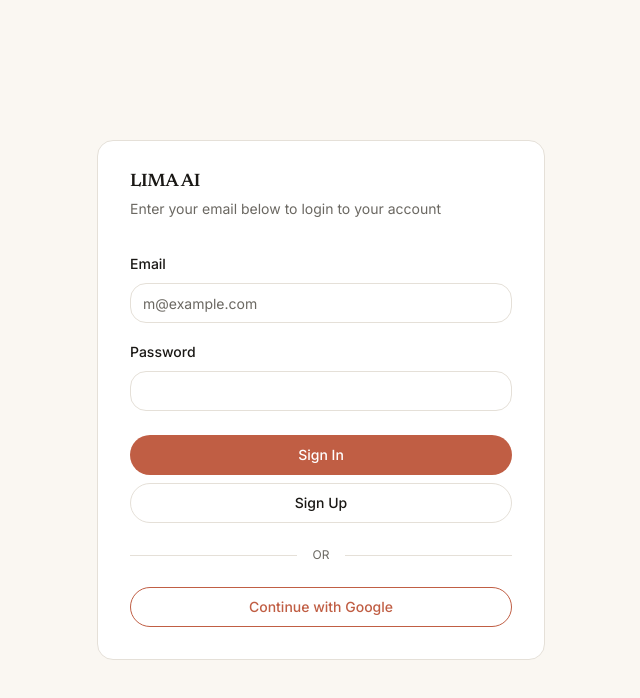
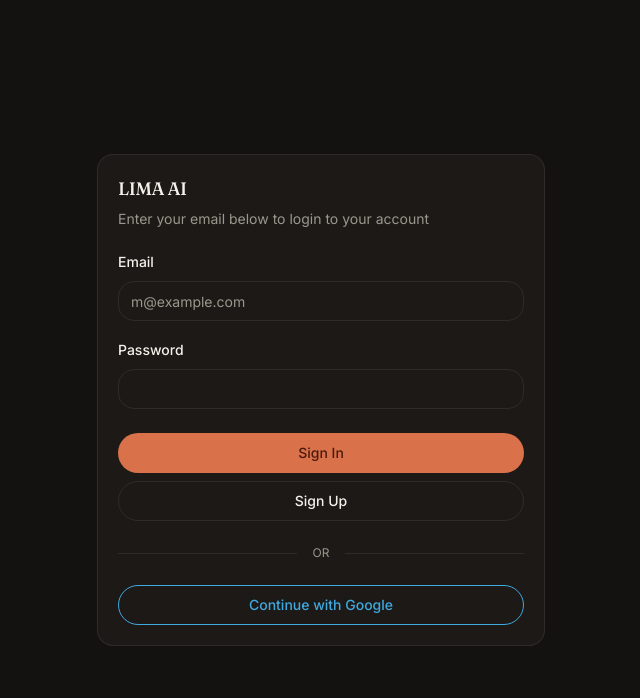
Before and after one commit to jamalics50/lima-ai-clone, a Next.js app: page /login in a window 1280 px wide. Shown: the top 698 px of the page, without its empty margins (319-959 px from the left). Built offline with nearby package versions, Linux system fonts and the light colour scheme; no server answers.

Commit message:
Update UI components and styling

```diff
--- a/src/app/globals.css
+++ b/src/app/globals.css
@@ -4,34 +4,27 @@
 
 @layer base {
   :root {
-    --background: #FAF7F2; /* warm cream/off-white */
-    --foreground: #1A1815; /* near-black text */
-    --card: #FFFFFF;
-    --card-foreground: #1A1815;
-    --border: #E5E0D8;
-    --muted: #F0EDE6;
-    --muted-foreground: #6B6862;
-  }
-
-  @media (prefers-color-scheme: dark) {
-    :root {
-      --background: #1A1815;
-      --foreground: #FAF7F2;
-      --card: #23211D;
-      --card-foreground: #FAF7F2;
-      --border: #3A3630;
-      --muted: #2A2722;
-      --muted-foreground: #A19D95;
-    }
+    --background: #141210;
+    --foreground: #F5F1EA;
+    --card: #1C1917;
+    --card-foreground: #F5F1EA;
+    --border: rgba(255, 255, 255, 0.08);
+    --muted: rgba(255, 255, 255, 0.05);
+    --muted-foreground: #9C978C;
   }
 
   * {
-    @apply border-border;
+    border-color: var(--border);
   }
   body {
-    @apply bg-background text-foreground antialiased;
+    background-color: var(--background);
+    color: var(--foreground);
+    font-family: var(--font-inter), sans-serif;
+    -webkit-font-smoothing: antialiased;
   }
   h1, h2, h3, h4, h5, h6 {
-    @apply font-serif tracking-tight;
+    font-family: var(--font-fraunces), serif;
+    font-weight: 500;
+    letter-spacing: -0.02em;
   }
 }
--- a/src/app/layout.tsx
+++ b/src/app/layout.tsx
@@ -1,11 +1,12 @@
 import type { Metadata } from "next";
-import { Inter, Newsreader } from "next/font/google";
+import { Inter, Fraunces } from "next/font/google";
 import "./globals.css";
 
 const inter = Inter({ subsets: ["latin"], variable: "--font-inter" });
-const newsreader = Newsreader({
+const fraunces = Fraunces({
   subsets: ["latin"],
-  variable: "--font-newsreader",
+  weight: ["500"],
+  variable: "--font-fraunces",
   adjustFontFallback: false
 });
 
@@ -21,7 +22,7 @@ export default function RootLayout({
 }>) {
   return (
     <html lang="en">
-      <body className={`${inter.variable} ${newsreader.variable} font-sans antialiased`}>
+      <body className={`${inter.variable} ${fraunces.variable} font-sans antialiased bg-[#141210] text-[#F5F1EA]`}>
         {children}
       </body>
     </html>
--- a/src/components/ui/Button.tsx
+++ b/src/components/ui/Button.tsx
@@ -1,7 +1,7 @@
 import React, { ButtonHTMLAttributes } from 'react';
 
 export interface ButtonProps extends ButtonHTMLAttributes<HTMLButtonElement> {
-  variant?: 'primary' | 'secondary' | 'outline' | 'ghost';
+  variant?: 'primary' | 'secondary' | 'tertiary' | 'outline' | 'ghost';
   size?: 'sm' | 'md' | 'lg';
 }
 
@@ -11,13 +11,14 @@ export function Button({
   size = 'md',
   ...props
 }: ButtonProps) {
-  const baseStyles = 'inline-flex items-center justify-center font-medium transition-colors focus-visible:outline-none focus-visible:ring-2 focus-visible:ring-accent disabled:opacity-50 disabled:pointer-events-none ring-offset-background rounded-full';
+  const baseStyles = 'inline-flex items-center justify-center font-sans font-medium transition-colors focus-visible:outline-none focus-visible:ring-2 focus-visible:ring-[#D9714A] disabled:opacity-50 disabled:pointer-events-none rounded-full border shadow-none';
 
   const variants = {
-    primary: 'bg-accent text-accent-foreground hover:bg-accent/90',
-    secondary: 'border border-accent text-accent bg-transparent hover:bg-accent hover:text-accent-foreground',
-    outline: 'border border-border hover:bg-muted text-foreground',
-    ghost: 'hover:bg-muted hover:text-foreground text-muted-foreground',
+    primary: 'bg-[#D9714A] text-[#4A1B0C] border-transparent hover:bg-[#D9714A]/90',
+    secondary: 'border-[#3FA9E0] text-[#3FA9E0] bg-transparent hover:bg-[#3FA9E0]/10',
+    tertiary: 'border-white/16 text-[#F5F1EA] bg-transparent hover:bg-white/10',
+    outline: 'border-white/16 text-[#F5F1EA] bg-transparent hover:bg-white/10',
+    ghost: 'border-transparent text-[#9C978C] hover:text-[#F5F1EA] hover:bg-white/5',
   };
 
   const sizes = {
@@ -26,7 +27,7 @@ export function Button({
     lg: 'h-11 px-10 text-base',
   };
 
-  const classes = `${baseStyles} ${variants[variant]} ${sizes[size]} ${className}`;
+  const classes = `${baseStyles} ${variants[variant] || variants.primary} ${sizes[size]} ${className}`;
 
   return (
     <button className={classes} {...props} />
--- a/src/components/ui/Card.tsx
+++ b/src/components/ui/Card.tsx
@@ -3,28 +3,28 @@ import React from 'react';
 export function Card({ className = '', ...props }: React.HTMLAttributes<HTMLDivElement>) {
   return (
     <div
-      className={`rounded-2xl border border-border bg-card text-card-foreground shadow-none ${className}`}
+      className={`rounded-2xl border border-white/8 bg-[#1C1917] text-[#F5F1EA] shadow-none ${className}`}
       {...props}
     />
   );
 }
 
 export function CardHeader({ className = '', ...props }: React.HTMLAttributes<HTMLDivElement>) {
-  return <div className={`flex flex-col space-y-2 p-8 ${className}`} {...props} />;
+  return <div className={`flex flex-col space-y-1.5 p-5 ${className}`} {...props} />;
 }
 
 export function CardTitle({ className = '', ...props }: React.HTMLAttributes<HTMLHeadingElement>) {
-  return <h3 className={`font-serif text-lg font-semibold leading-none tracking-tight ${className}`} {...props} />;
+  return <h3 className={`font-serif text-lg font-medium tracking-tight text-[#F5F1EA] ${className}`} {...props} />;
 }
 
 export function CardDescription({ className = '', ...props }: React.HTMLAttributes<HTMLParagraphElement>) {
-  return <p className={`text-sm text-muted-foreground ${className}`} {...props} />;
+  return <p className={`text-sm text-[#9C978C] ${className}`} {...props} />;
 }
 
 export function CardContent({ className = '', ...props }: React.HTMLAttributes<HTMLDivElement>) {
-  return <div className={`p-8 pt-0 ${className}`} {...props} />;
+  return <div className={`p-5 pt-0 ${className}`} {...props} />;
 }
 
 export function CardFooter({ className = '', ...props }: React.HTMLAttributes<HTMLDivElement>) {
-  return <div className={`flex items-center p-8 pt-0 ${className}`} {...props} />;
+  return <div className={`flex items-center p-5 pt-0 ${className}`} {...props} />;
 }
--- a/src/components/ui/CircularGauge.tsx
+++ b/src/components/ui/CircularGauge.tsx
@@ -2,6 +2,7 @@ import React from 'react';
 
 interface CircularGaugeProps {
   percentage: number; // 0 to 100
+  variant?: 'coral' | 'sky-blue';
   size?: number;
   strokeWidth?: number;
   className?: string;
@@ -9,6 +10,7 @@ interface CircularGaugeProps {
 
 export function CircularGauge({
   percentage,
+  variant = 'coral',
   size = 120,
   strokeWidth = 8,
   className = ''
@@ -16,6 +18,8 @@ export function CircularGauge({
   const radius = (size - strokeWidth) / 2;
   const circumference = radius * 2 * Math.PI;
   const offset = circumference - (percentage / 100) * circumference;
+
+  const strokeColor = variant === 'coral' ? '#D9714A' : '#3FA9E0';
 
   return (
     <div className={`relative flex items-center justify-center ${className}`} style={{ width: size, height: size }}>
@@ -25,27 +29,27 @@ export function CircularGauge({
           cx={size / 2}
           cy={size / 2}
           r={radius}
-          stroke="currentColor"
+          stroke="rgba(255, 255, 255, 0.08)"
           strokeWidth={strokeWidth}
           fill="transparent"
-          className="text-muted"
         />
         {/* Progress ring */}
         <circle
           cx={size / 2}
           cy={size / 2}
           r={radius}
-          stroke="currentColor"
+          stroke={strokeColor}
           strokeWidth={strokeWidth}
           fill="transparent"
           strokeDasharray={circumference}
           strokeDashoffset={offset}
-          className="text-accent transition-all duration-1000 ease-out"
+          className="transition-all duration-1000 ease-out"
           strokeLinecap="round"
         />
       </svg>
       <div className="absolute flex flex-col items-center justify-center text-center">
-        <span className="font-serif text-3xl font-medium tracking-tight text-foreground">
+        {/* Numbers stay in font-sans (Inter) as required */}
+        <span className="font-sans text-3xl font-semibold tracking-tight text-[#F5F1EA]">
           {percentage}%
         </span>
       </div>
--- a/src/components/ui/PercentileBar.tsx
+++ b/src/components/ui/PercentileBar.tsx
@@ -9,31 +9,33 @@ interface PercentileBarProps {
 export function PercentileBar({ score, average = 50, className = '' }: PercentileBarProps) {
   return (
     <div className={`w-full space-y-2 mt-4 ${className}`}>
-      <div className="flex justify-between text-xs font-medium text-muted-foreground mb-1">
+      {/* Numbers in font-sans (Inter) */}
+      <div className="flex justify-between text-xs font-sans font-medium text-[#9C978C] mb-1">
         <span>0</span>
         <span>100</span>
       </div>
-      <div className="relative h-2 w-full rounded-full bg-muted">
+      {/* Visible background track in Sky Blue 25% opacity */}
+      <div className="relative h-2 w-full rounded-full bg-[#3FA9E0]/25">
         {/* Average Marker */}
         <div
-          className="absolute h-4 w-0.5 bg-foreground/30 -top-1 z-10"
+          className="absolute h-4 w-0.5 bg-white/40 -top-1 z-10"
           style={{ left: `${average}%` }}
         >
-           <span className="absolute -top-5 -translate-x-1/2 text-[10px] text-muted-foreground whitespace-nowrap">Avg {average}</span>
+           <span className="absolute -top-5 -translate-x-1/2 text-[10px] font-sans text-[#9C978C] whitespace-nowrap">Avg {average}</span>
         </div>
 
-        {/* User Score Bar */}
+        {/* User Score Bar in Coral */}
         <div
-          className="absolute h-full rounded-full bg-accent transition-all duration-1000 ease-out"
+          className="absolute h-full rounded-full bg-[#D9714A] transition-all duration-1000 ease-out"
           style={{ width: `${score}%` }}
         />
 
-        {/* User Score Marker */}
+        {/* User Score Marker in Coral ("this is you") */}
         <div
-          className="absolute h-4 w-1 bg-accent rounded-full -top-1 transition-all duration-1000 ease-out z-20"
+          className="absolute h-4 w-1 bg-[#D9714A] rounded-full -top-1 transition-all duration-1000 ease-out z-20"
           style={{ left: `calc(${score}% - 2px)` }}
         >
-          <span className="absolute -bottom-5 -translate-x-1/2 text-[10px] font-bold text-accent whitespace-nowrap">You</span>
+          <span className="absolute -bottom-5 -translate-x-1/2 text-[10px] font-sans font-bold text-[#D9714A] whitespace-nowrap">You</span>
         </div>
       </div>
     </div>
--- a/tailwind.config.ts
+++ b/tailwind.config.ts
@@ -9,18 +9,23 @@ const config: Config = {
   theme: {
     extend: {
       colors: {
-        background: "var(--background)",
-        foreground: "var(--foreground)",
-        card: "var(--card)",
-        "card-foreground": "var(--card-foreground)",
-        border: "var(--border)",
-        accent: {
-          DEFAULT: "#C05E44", // Terracotta
-          foreground: "#FFFFFF",
+        background: "#141210",
+        foreground: "#F5F1EA",
+        card: {
+          DEFAULT: "#1C1917",
+          foreground: "#F5F1EA",
+        },
+        border: "rgba(255, 255, 255, 0.08)",
+        coral: {
+          DEFAULT: "#D9714A",
+          text: "#4A1B0C",
+        },
+        sky: {
+          DEFAULT: "#3FA9E0",
         },
         muted: {
-          DEFAULT: "var(--muted)",
-          foreground: "var(--muted-foreground)",
+          DEFAULT: "rgba(255, 255, 255, 0.05)",
+          foreground: "#9C978C",
         }
       },
       borderRadius: {
@@ -31,8 +36,8 @@ const config: Config = {
         full: "9999px",
       },
       fontFamily: {
-        sans: ["var(--font-inter)"],
-        serif: ["var(--font-newsreader)"],
+        sans: ["var(--font-inter)", "sans-serif"],
+        serif: ["var(--font-fraunces)", "serif"],
       },
       boxShadow: {
         sm: "none",
```
Also changed, not shown: src/app/(app)/layout.tsx (+11 -11 lines), src/app/(app)/page.tsx (+45 -28 lines).
